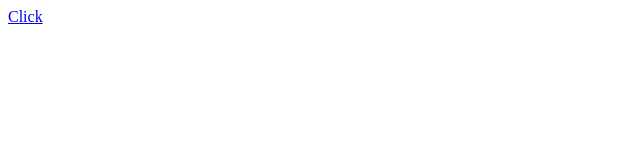
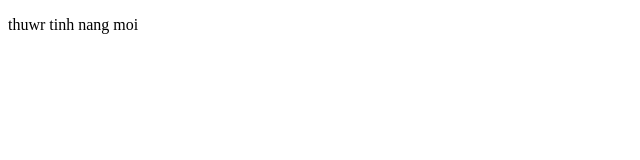
Before and after one commit to syloc/syloc.github.io, a plain HTML site: page index.html in a window 1280 px wide. Shown: the whole page, without its empty margins (0-640 px from the left). Drawn offline with Linux system fonts and the light colour scheme.

Commit message:
test codeanywhere

```diff
--- a/index.html
+++ b/index.html
@@ -1,6 +1,8 @@
 <!DOCTYPE html>
 <html>
 <body>
-<a href="./newDoc.html"> Click </a>
+<p>
+   thuwr tinh nang moi
+  </p>
 </body>
 </html>
```
